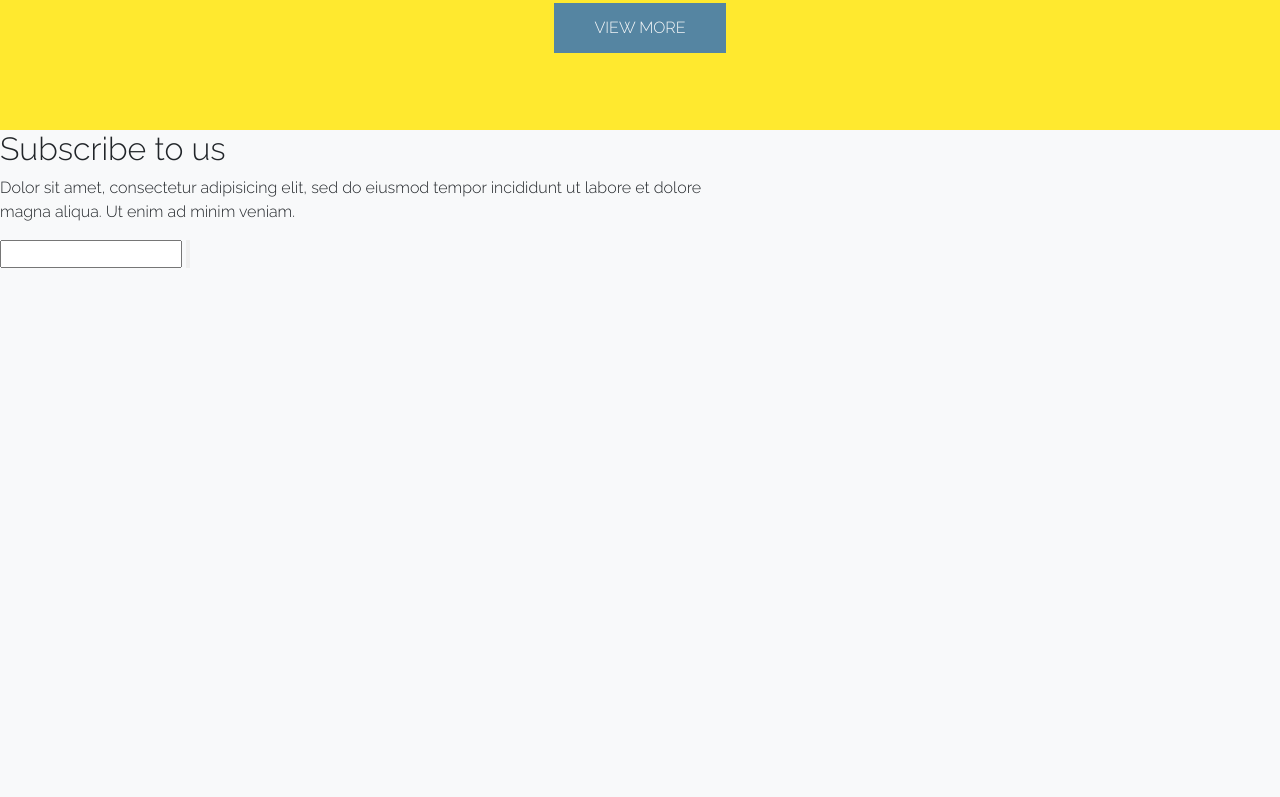
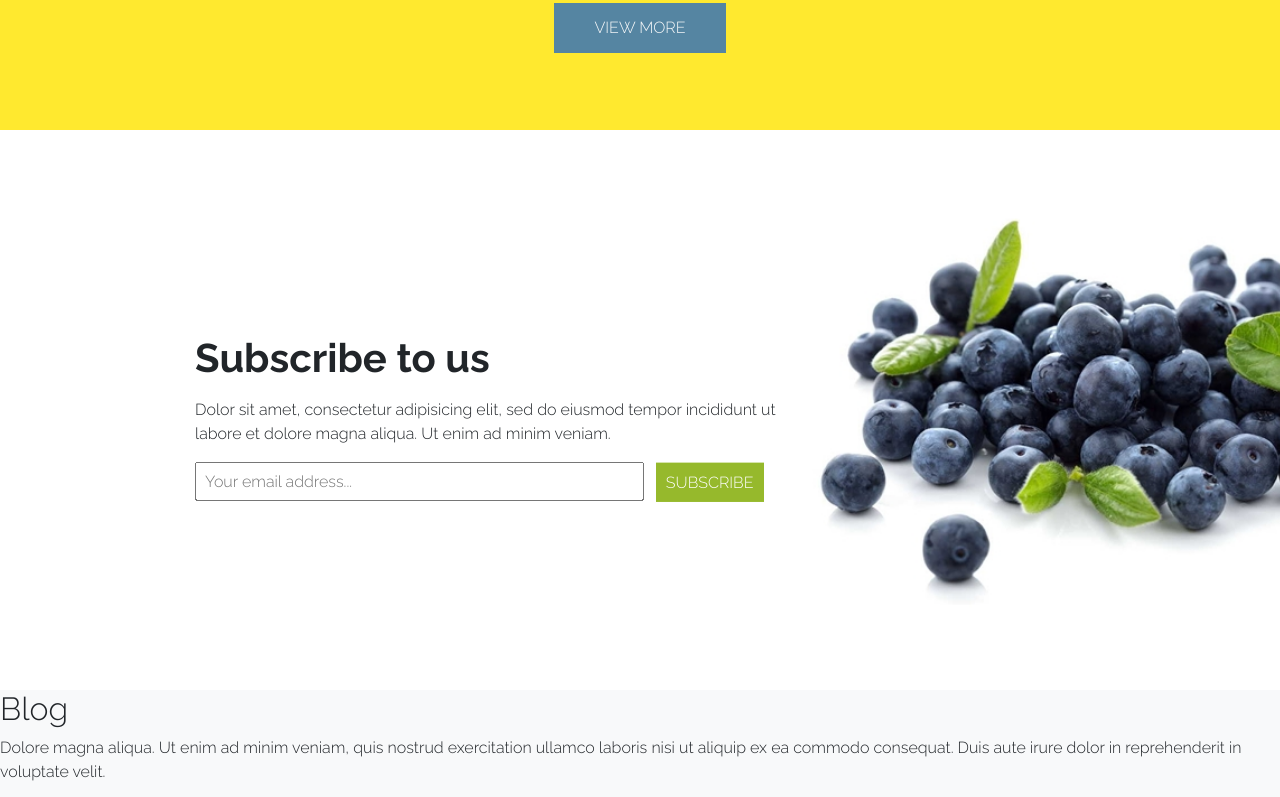
Before and after one commit to kNowakowska/challenge2, a plain HTML site: page index.html in a window 1280 px wide. Shown: the part 3316-4113 px from the top of the page. Drawn offline with nearby package versions, Linux system fonts and the light colour scheme.

Commit message:
style subscription section

```diff
--- a/index.html
+++ b/index.html
@@ -10,8 +10,6 @@
     <link rel="stylesheet" href="style/style.css">
 </head>
 <body class="bg-light">
-        <!-- TODO: dodanie obrazów do odpowiednich sekcji -->
-
     <header>
         <div class="container">
         <nav class="navbar navbar-light bg-light align-middle navbar-expand-md">
@@ -110,12 +108,16 @@
                 </div>
             </section>
 
-            <section class="subscription col-7" id="subscription">
-                <h2>Subscribe to us</h2>
-                <p>Dolor sit amet, consectetur adipisicing elit, sed do eiusmod tempor incididunt ut labore et dolore magna aliqua. Ut enim ad minim veniam.</p>
-                <form action="">
-                    <input type="text"> <input type="button" value="">
-                </form>
+            <section class="subscription col-12" id="subscription">
+                <div class="container h-100">
+                    <div class="row col-10 offset-1 ">
+                        <h2 class="text-left w-100 my-3">Subscribe to us</h2>
+                        <p class="text-left col-8 pl-0">Dolor sit amet, consectetur adipisicing elit, sed do eiusmod tempor incididunt ut labore et dolore magna aliqua. Ut enim ad minim veniam.</p>
+                        <form action="" class="col-8 pl-0">
+                            <input type="text" placeholder="Your email address..." class="w-75 p-2 mr-2"> <input type="button" value="Subscribe" class="btn text-uppercase p-2 my-3 my-lg-0">
+                        </form>
+                    </div>
+                </div>
             </section>
 
             <section class="blog" id="blog">
--- a/style/style.css
+++ b/style/style.css
@@ -158,6 +158,42 @@ body{
     background-color: #5585a2;
 }
 
+/* Subscription section */
+
+.subscription{
+    height: 70vh;
+    background-image: url("../img/bg.jpg");
+    background-size: cover;
+    background-position: center;
+
+}
+.subscription .container{
+    position: relative;
+}
+
+.subscription .row{
+    position: absolute;
+    top: 50%;
+    transform: translateY(-50%);
+}
+
+.subscription h2{
+    font-size: 40px;
+    font-weight: 700;
+}
+
+.subscription input{
+    font-size: 16px;
+    line-height: 120%;
+}
+
+.subscription input.btn{
+    border: 2px solid #96b92c;
+    border-radius: 0;
+    background-color: #96b92c;
+    color: white;
+}
+
 
 /* Media Queries */
 
```
